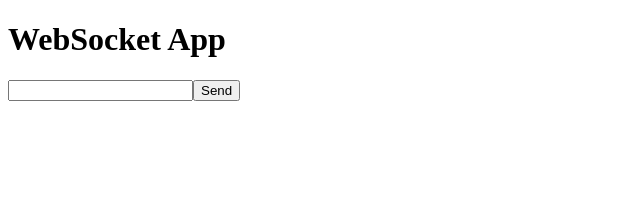
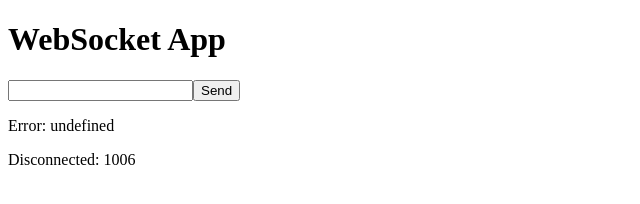
Before and after one commit to stkuwanda/review-web-protocols-with-pure-nodejs-project, a website: page websocket-server/public/index.html in a window 1280 px wide. Shown: the whole page, without its empty margins (0-640 px from the left). Drawn offline with Linux system fonts and the light colour scheme.

Commit message:
fixed non-existent variable bug on index.html

```diff
--- a/websocket-server/public/index.html
+++ b/websocket-server/public/index.html
@@ -21,19 +21,19 @@
 
 			send.addEventListener('click', function () {
 				const msg = document.querySelector('#msg').value;
-				ws.send(msg);
+				webSocket.send(msg);
 				output.innerHTML += log('Sent', msg);
 			});
 
-			ws.onmessage = function (e) {
+			webSocket.onmessage = function (e) {
 				output.innerHTML += log('Received', e.data);
 			};
 
-			ws.onclose = function (e) {
+			webSocket.onclose = function (e) {
 				output.innerHTML += log('Disconnected', e.code);
 			};
 
-			ws.onerror = function (e) {
+			webSocket.onerror = function (e) {
 				output.innerHTML += log('Error', e.data);
 			};
 		</script>
```
